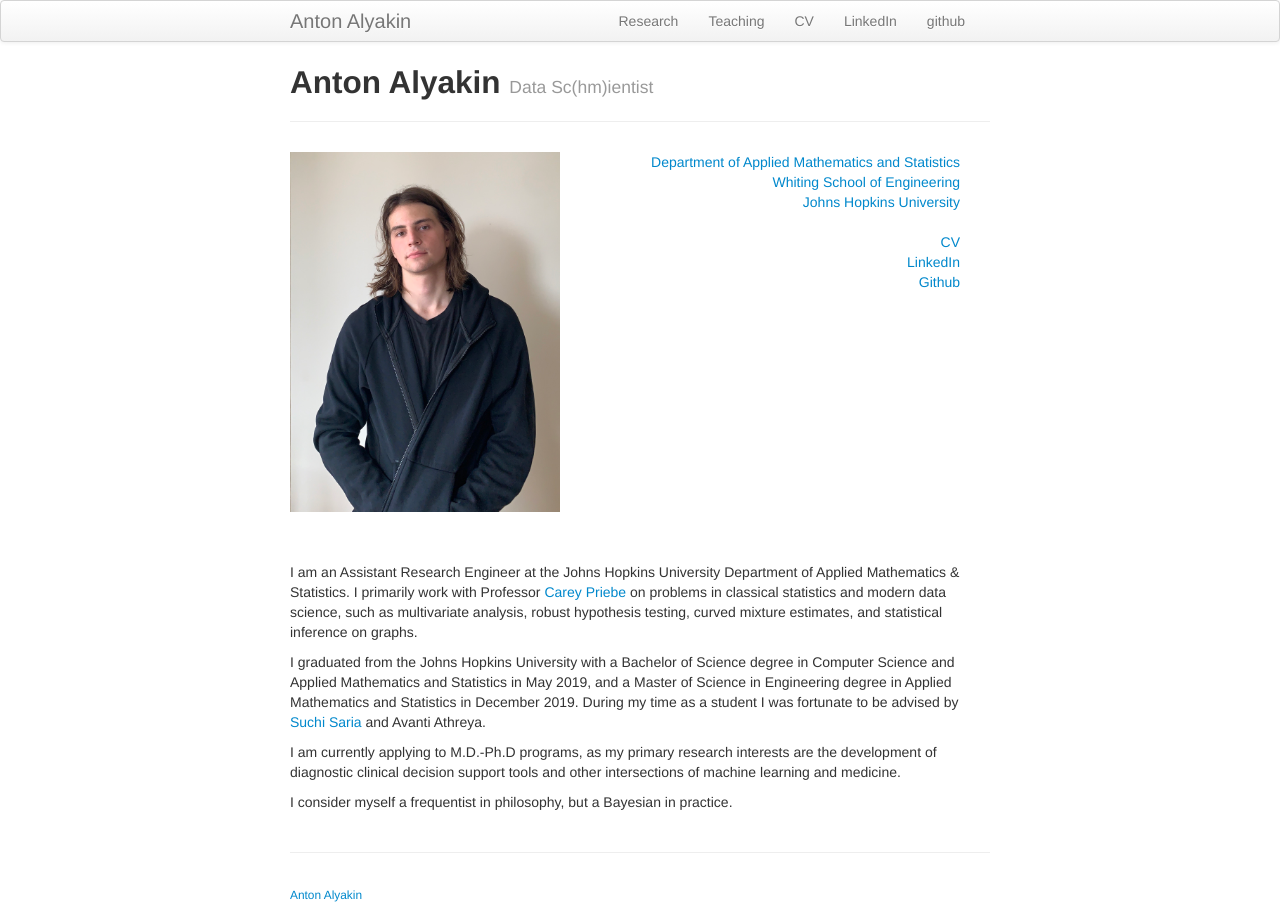
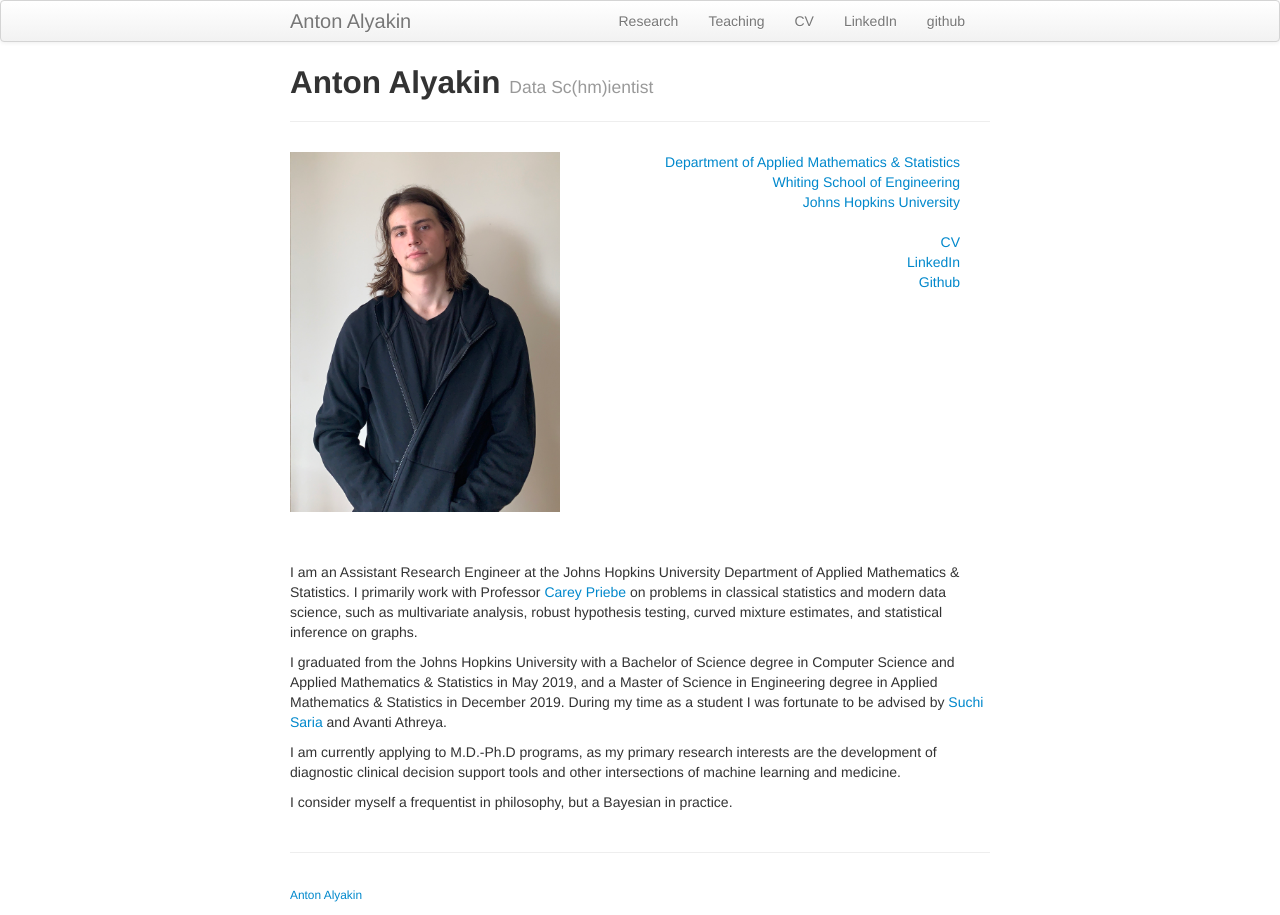
Before and after one commit to alyakin314/alyakin314.github.io, a Jekyll site: the page built from index.md, in a window 1280 px wide. Built offline with Jekyll 4.4.1, drawn with Linux system fonts in a browser that asks for light colours.

Commit message:
changed and to & everywhere

```diff
--- a/index.md
+++ b/index.md
@@ -11,7 +11,7 @@ description: Graduate Student at Johns Hopkins
 	</div>
 	<div class = "span4">
 		<div style="text-align:right">
-		<a href="https://engineering.jhu.edu/ams/">Department of Applied Mathematics and Statistics</a><br/>
+		<a href="https://engineering.jhu.edu/ams/">Department of Applied Mathematics & Statistics</a><br/>
 		<a href="https://engineering.jhu.edu/">Whiting School of Engineering</a><br/>
           	<a href="https://www.jhu.edu/">Johns Hopkins University</a><br/>
 		<br/>
@@ -34,9 +34,9 @@ multivariate analysis, robust hypothesis testing, curved mixture estimates, and
 statistical inference on graphs.
 
 I graduated from the Johns Hopkins University with a Bachelor of Science degree
-in Computer Science and Applied Mathematics and Statistics in May 2019, and a
-Master of Science in Engineering degree in Applied Mathematics and Statistics
-in December 2019.
+in Computer Science and Applied Mathematics & Statistics in May 2019, and a
+Master of Science in Engineering degree in Applied Mathematics & Statistics in
+December 2019.
 During my time as a student I was fortunate to be advised by [Suchi
 Saria](https://suchisaria.jhu.edu/) and Avanti Athreya.
 
```
